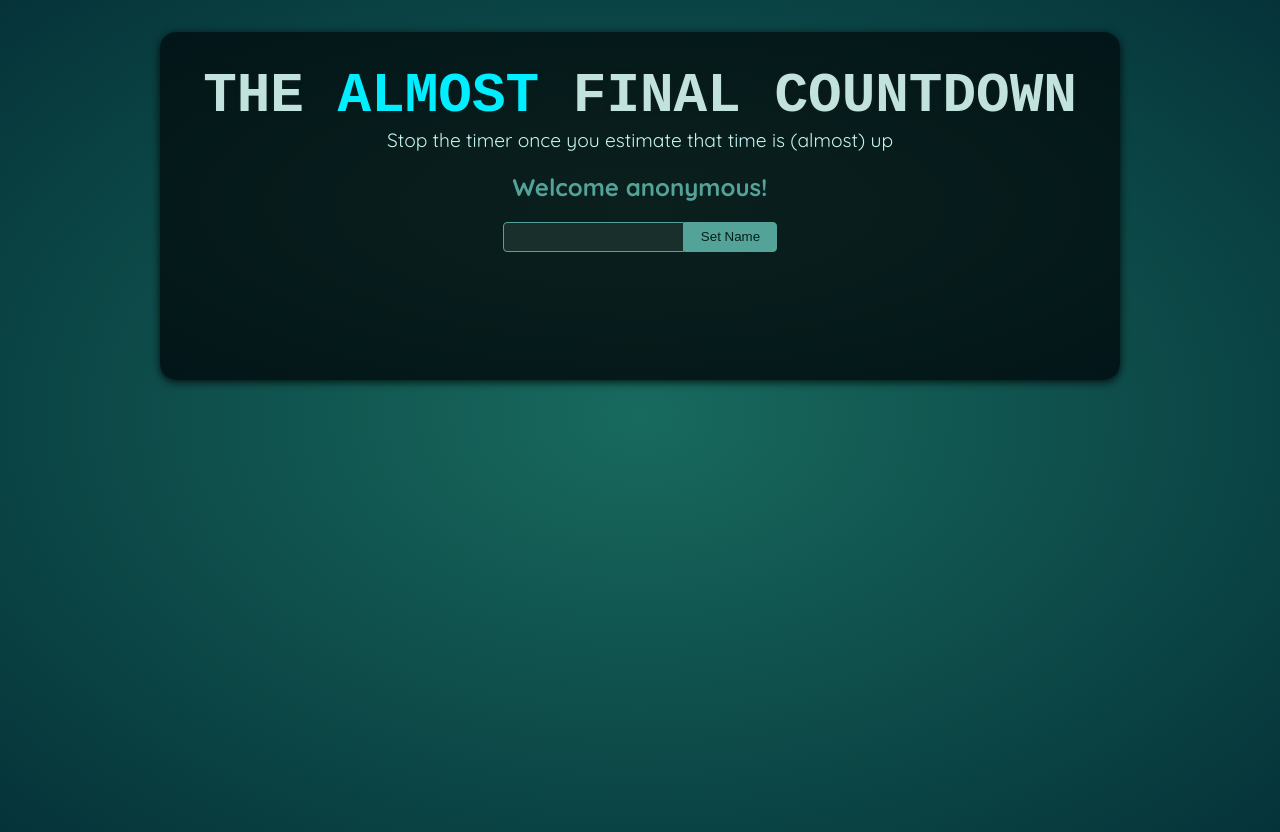
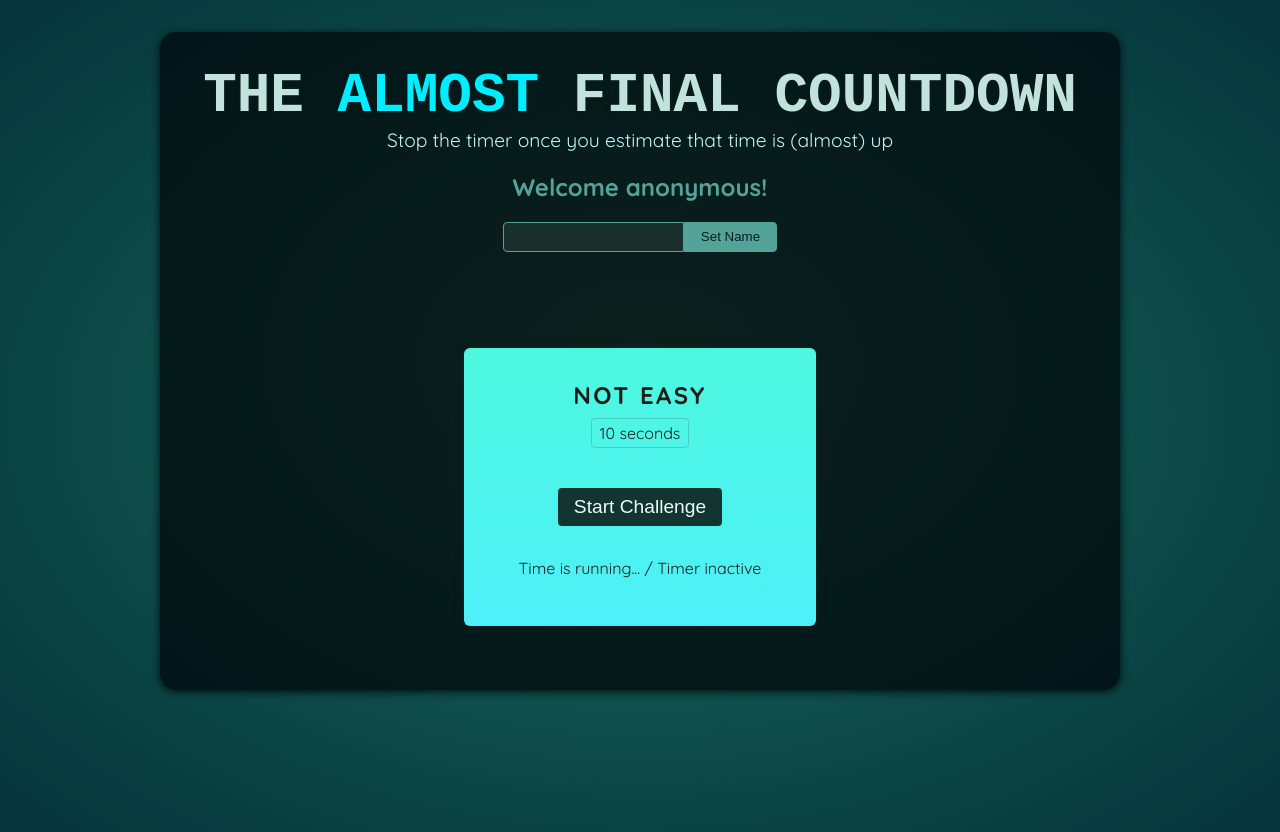
Before and after one commit to yunjeongg/REACT_STUDY20240612, a React (Create React App) app: page / in a window 1280 px wide. Built offline with nearby package versions, Linux system fonts and the light colour scheme; a web font is replaced by a local one.

Commit message:
# 55. 기본저장 (To do List  02)

```diff
--- a/src/App.js
+++ b/src/App.js
@@ -1,5 +1,6 @@
 import React from 'react';
 import Player from './components/Ref/Player';
+import TimerChallenge from './components/Ref/TimerChallenge';
 
 const App = () => {
 
@@ -7,6 +8,7 @@ const App = () => {
     <>
       <Player />
       <div id="challenges"></div>
+      <TimerChallenge />
     </>
   );
 };
--- /dev/null
+++ b/src/components/Ref/TimerChallenge.js
@@ -0,0 +1,22 @@
+import React from 'react';
+
+const TimerChallenge = () => {
+  return (
+    <section className="challenge">
+      <h2>NOT EASY</h2>
+      <p className="challenge-time">
+        10 seconds
+      </p>
+      <p>
+        <button>
+          Start Challenge
+        </button>
+      </p>
+      <p className="">
+        Time is running... / Timer inactive
+      </p>
+    </section>
+  );
+};
+
+export default TimerChallenge;
```
